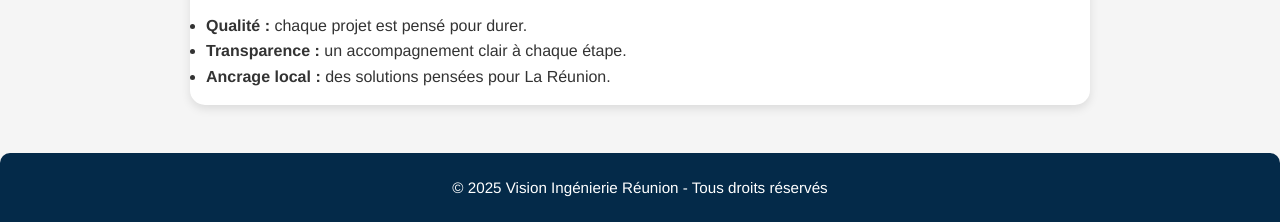
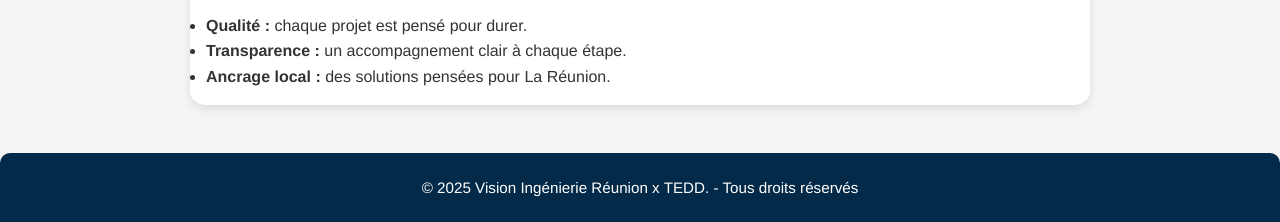
Before and after one commit to Theteddybeard69/visioningenierie, a plain HTML site: page apropos.html in a window 1280 px wide. Shown: the part 624-846 px from the top of the page. Drawn offline with nearby package versions, Linux system fonts and the light colour scheme; files that its build step writes are made by us from their sources.

Commit message:
Update apropos.html

```diff
--- a/apropos.html
+++ b/apropos.html
@@ -46,7 +46,7 @@
   </section>
 
   <footer>
-    <p>&copy; 2025 Vision Ingénierie Réunion - Tous droits réservés</p>
+       <p>&copy; 2025 Vision Ingénierie Réunion x TEDD. - Tous droits réservés</p>
   </footer>
 
   <script>
```
